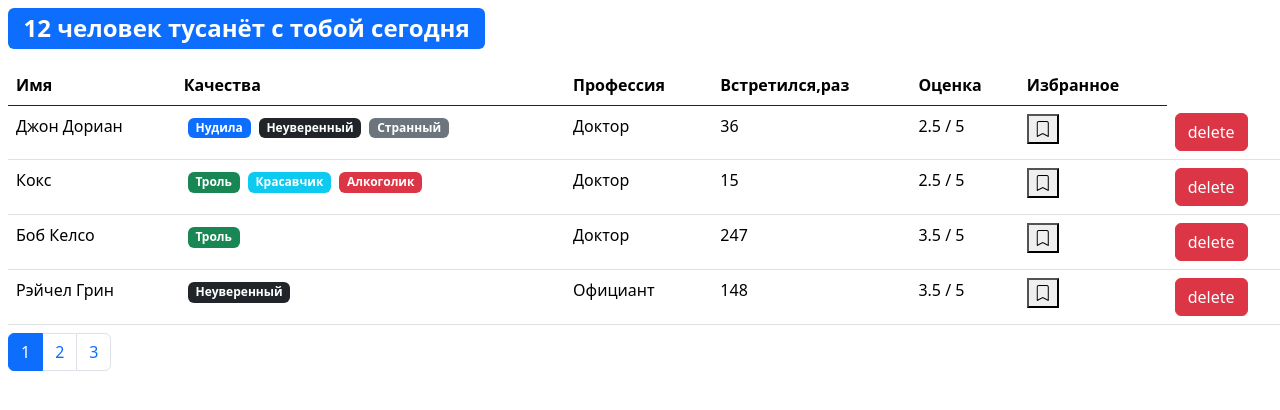
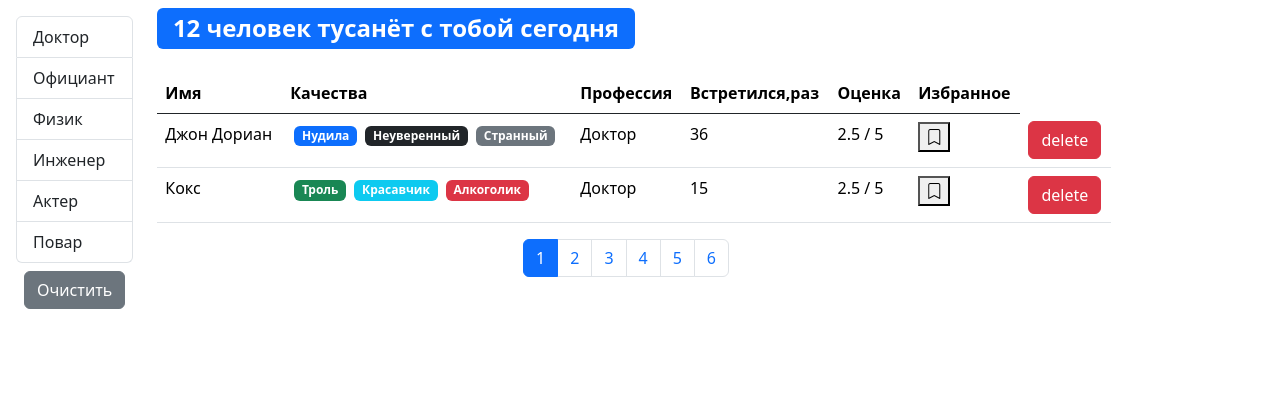
Before and after one commit to EvgenyKhodykin/fast_company, a React (Create React App) app: page / in a window 1280 px wide. Shown: the top 410 px of the page. Built offline with nearby package versions, Linux system fonts and the light colour scheme.

Commit message:
filtration

```diff
--- /dev/null
+++ b/src/api/fake.api/professions.api.js
@@ -0,0 +1,17 @@
+export const professions = {
+    doctor: { _id: '67rdca3eeb7f6fgeed471818', name: 'Доктор' },
+    waiter: { _id: '67rdca3eeb7f6fgeed471820', name: 'Официант' },
+    physics: { _id: '67rdca3eeb7f6fgeed471814', name: 'Физик' },
+    engineer: { _id: '67rdca3eeb7f6fgeed471822', name: 'Инженер' },
+    actor: { _id: '67rdca3eeb7f6fgeed471824', name: 'Актер' },
+    cook: { _id: '67rdca3eeb7f6fgeed471829', name: 'Повар' }
+}
+
+const fetchAll = () =>
+    new Promise(resolve => {
+        window.setTimeout(() => {
+            resolve(professions)
+        }, 2000)
+    })
+
+export default fetchAll
--- a/src/api/fake.api/user.api.js
+++ b/src/api/fake.api/user.api.js
@@ -1,11 +1,5 @@
-const professions = {
-    doctor: { _id: '67rdca3eeb7f6fgeed471818', name: 'Доктор' },
-    waiter: { _id: '67rdca3eeb7f6fgeed471820', name: 'Официант' },
-    physics: { _id: '67rdca3eeb7f6fgeed471814', name: 'Физик' },
-    engineer: { _id: '67rdca3eeb7f6fgeed471822', name: 'Инженер' },
-    actor: { _id: '67rdca3eeb7f6fgeed471824', name: 'Актер' },
-    cook: { _id: '67rdca3eeb7f6fgeed471829', name: 'Повар' }
-}
+import { professions } from './professions.api'
+
 const qualities = {
     tedious: {
         _id: '67rdca3eeb7f6fgeed471198',
--- a/src/api/index.js
+++ b/src/api/index.js
@@ -1,5 +1,8 @@
 import * as users from './fake.api/user.api'
+import fetchAll from './fake.api/professions.api'
+
 const API = {
-    users
+    users,
+    fetchAll
 }
 export default API
--- a/src/components/App.jsx
+++ b/src/components/App.jsx
@@ -1,6 +1,5 @@
 import { React, useState } from 'react'
 import Users from './Users'
-import SearchStatus from './SearchStatus'
 import API from '../api'
 
 function App() {
@@ -24,12 +23,7 @@
         )
     }
 
-    return (
-        <div>
-            <SearchStatus length={users.length} />
-            <Users onDelete={handleDelete} onToggle={handleToggleBookmark} users={users} />
-        </div>
-    )
+    return <Users onDelete={handleDelete} onToggle={handleToggleBookmark} users={users} />
 }
 
 export default App
--- /dev/null
+++ b/src/components/GroupList.jsx
@@ -0,0 +1,34 @@
+import React from 'react'
+import PropTypes from 'prop-types'
+
+function GroupList({ items, valueProperty, contentProperty, onItemSelect, selectedItem }) {
+    return (
+        <ul className='list-group'>
+            {Object.keys(items).map(item => (
+                <li
+                    key={items[item][valueProperty]}
+                    className={'list-group-item' + (items[item] === selectedItem ? ' active' : '')}
+                    onClick={() => onItemSelect(items[item])}
+                    role='button'
+                >
+                    {items[item][contentProperty]}
+                </li>
+            ))}
+        </ul>
+    )
+}
+
+GroupList.defaultProps = {
+    valueProperty: '_id',
+    contentProperty: 'name'
+}
+
+GroupList.propTypes = {
+    items: PropTypes.oneOfType([PropTypes.object, PropTypes.array]),
+    valueProperty: PropTypes.string.isRequired,
+    contentProperty: PropTypes.string.isRequired,
+    onItemSelect: PropTypes.func.isRequired,
+    selectedItem: PropTypes.object
+}
+
+export default GroupList
--- a/src/components/Pagination.jsx
+++ b/src/components/Pagination.jsx
@@ -11,7 +11,10 @@
         <nav>
             <ul className='pagination m-2'>
                 {pages.map(page => (
-                    <li className={'page-item' + (page === currentPage ? ' active' : '')} key={'page_' + page}>
+                    <li
+                        className={'page-item' + (page === currentPage ? ' active' : '')}
+                        key={'page_' + page}
+                    >
                         <button className='page-link' onClick={() => onPageChange(page)}>
                             {page}
                         </button>
@@ -21,6 +24,7 @@
         </nav>
     )
 }
+
 Pagination.propTypes = {
     itemsCount: PropTypes.number.isRequired,
     pageSize: PropTypes.number.isRequired,
--- a/src/components/Users.jsx
+++ b/src/components/Users.jsx
@@ -1,22 +1,65 @@
-import React, { useState } from 'react'
+import React, { useState, useEffect } from 'react'
 import Pagination from './Pagination'
 import User from './User'
 import paginate from '../utils/paginate'
 import PropTypes from 'prop-types'
+import GroupList from './GroupList'
+import API from '../api'
+import SearchStatus from './SearchStatus'
 
 function Users({ users, ...rest }) {
-    const count = users.length
-    const pageSize = 4
     const [currentPage, setCurrentPage] = useState(1)
-    const userCrop = paginate(users, currentPage, pageSize)
+    const [professions, setProfessions] = useState(API.fetchAll())
+    const [selectedProf, setSelectedProf] = useState()
+
+    const pageSize = 2
+
+    useEffect(() => {
+        API.fetchAll().then(data => setProfessions(data))
+    }, [])
+
+    useEffect(() => {
+        setCurrentPage(1)
+    }, [selectedProf])
+
+    const handleProfessionSelect = item => {
+        setSelectedProf(item)
+    }
 
     const handlePageChange = pageIndex => {
         setCurrentPage(pageIndex)
     }
 
+    const filteredUsers = selectedProf
+        ? users.filter(user => user.profession === selectedProf)
+        : users
+
+    const count = filteredUsers.length
+
+    const userCrop = paginate(filteredUsers, currentPage, pageSize)
+
+    const clearFilter = () => {
+        setSelectedProf()
+    }
+
     return (
-        <>
-            {users.length > 0 && (
+        <div className='d-flex'>
+            {professions && (
+                <div className='d-flex flex-column flex-shrink-0 p-3'>
+                    <GroupList
+                        selectedItem={selectedProf}
+                        items={professions}
+                        onItemSelect={handleProfessionSelect}
+                    />
+                    <button className='btn btn-secondary m-2' onClick={clearFilter}>
+                        Очистить
+                    </button>
+                </div>
+            )}
+
+            <div className='d-flex flex-column'>
+                <SearchStatus length={count} />
+                {count > 0 && (
                     <table className='table  m-2'>
                         <thead className='border-dark'>
                             <tr>
@@ -35,13 +78,16 @@
                         </tbody>
                     </table>
                 )}
+                <div className='d-flex justify-content-center'>
                     <Pagination
                         currentPage={currentPage}
                         itemsCount={count}
                         pageSize={pageSize}
                         onPageChange={handlePageChange}
                     />
-        </>
+                </div>
+            </div>
+        </div>
     )
 }
 
```
Lines whose indentation alone changed are shown as unchanged.
